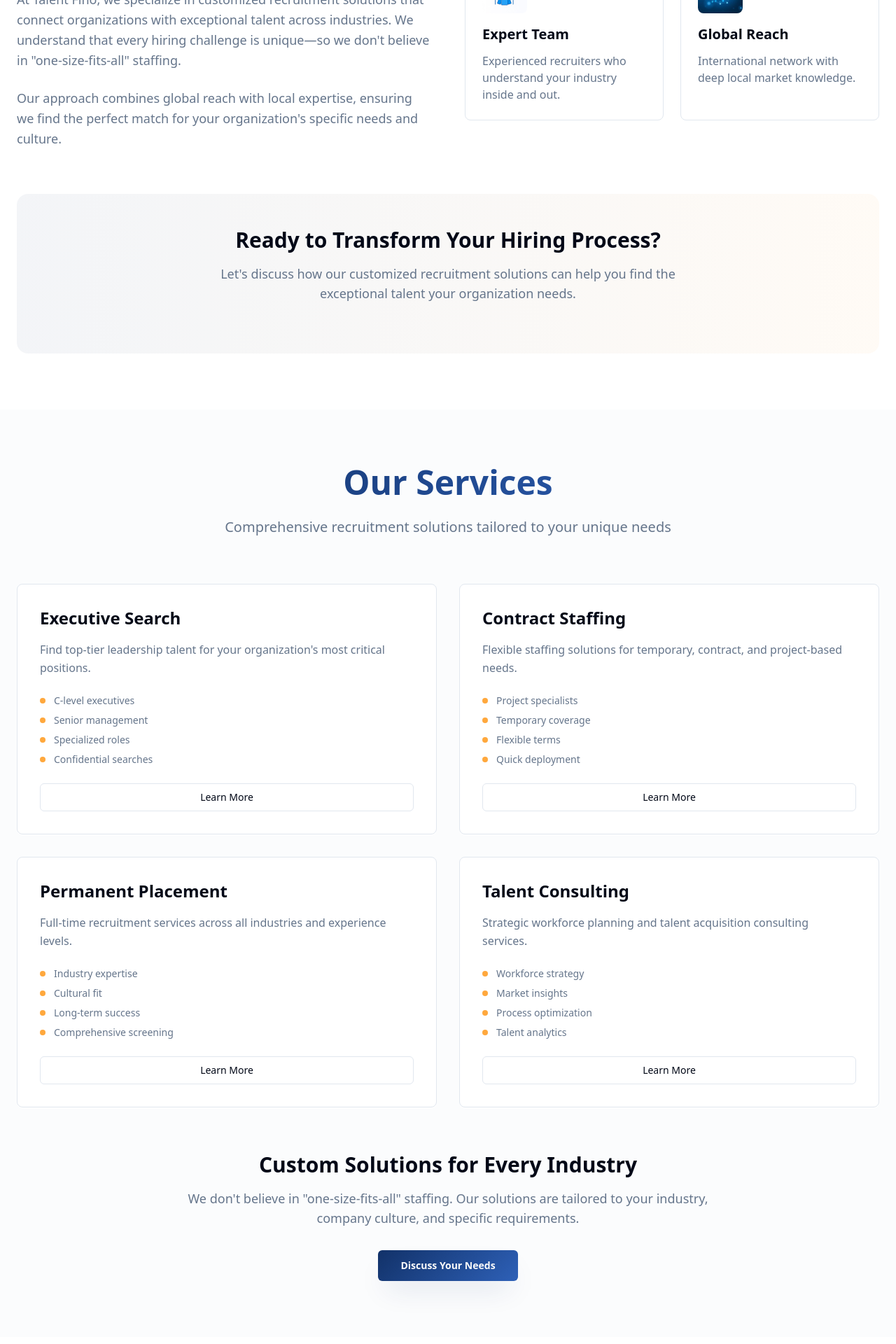
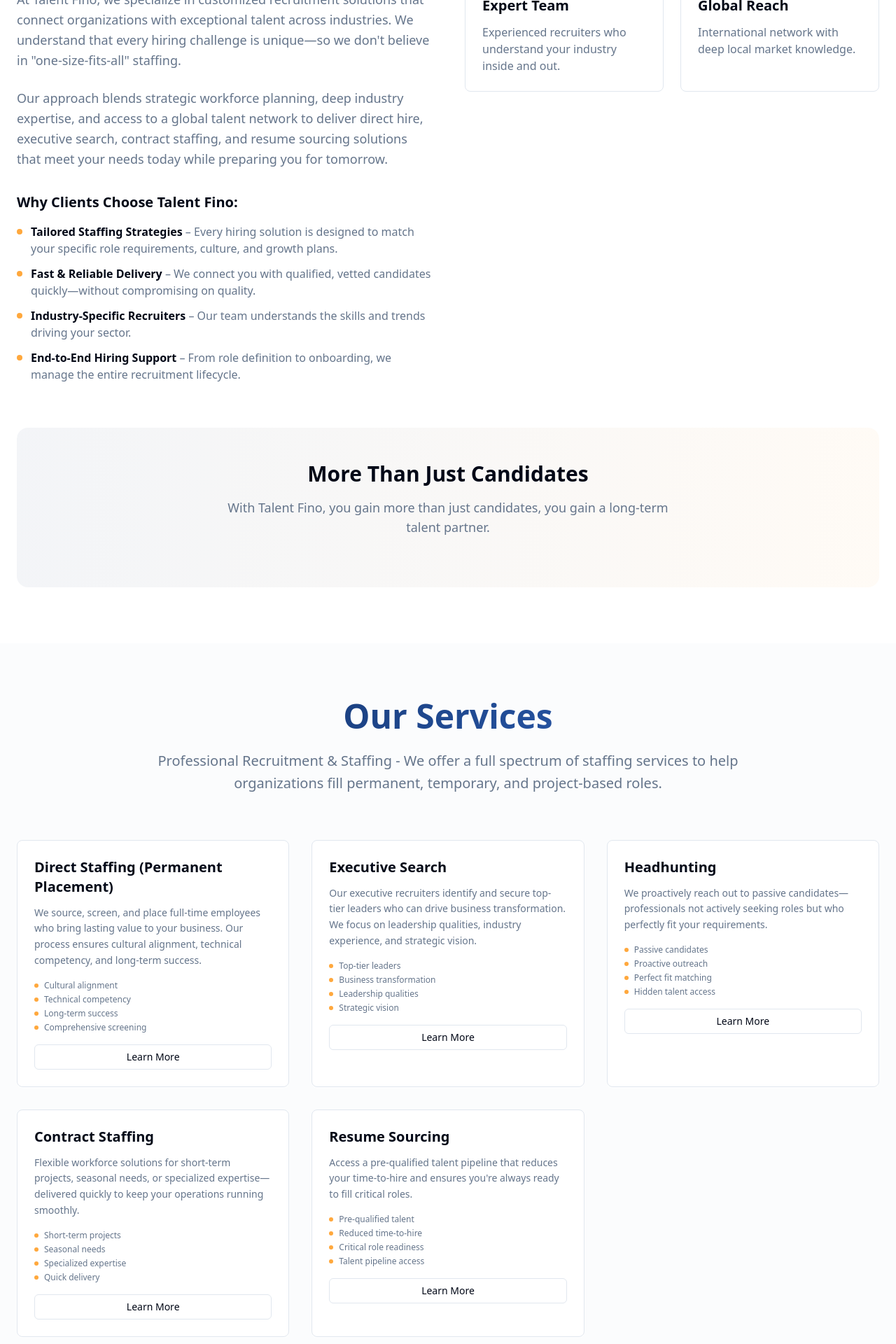
Before and after one commit to TalentFino/talent-fino-connect, a React (Vite) app: page / in a window 1280 px wide. Shown: the part 1160-3080 px from the top of the page at 70% size. Built offline with nearby package versions, Linux system fonts and the light colour scheme.

Commit message:
Update company page content
Add detailed content for About Us, Our Services, and Industries We Serve sections to the company page.

```diff
--- a/src/components/About.tsx
+++ b/src/components/About.tsx
@@ -15,7 +15,7 @@ const About = () => {
           </p>
         </div>
 
-        <div className="grid md:grid-cols-2 gap-12 items-center mb-16">
+        <div className="grid md:grid-cols-2 gap-12 items-start mb-16">
           <div className="animate-fade-up">
             <h3 className="text-3xl font-bold mb-6 text-foreground">
               We understand that every hiring challenge is unique
@@ -25,10 +25,33 @@ const About = () => {
               organizations with exceptional talent across industries. We understand that every
               hiring challenge is unique—so we don't believe in "one-size-fits-all" staffing.
             </p>
-            <p className="text-lg text-muted-foreground leading-relaxed">
-              Our approach combines global reach with local expertise, ensuring we find the
-              perfect match for your organization's specific needs and culture.
+            <p className="text-lg text-muted-foreground mb-8 leading-relaxed">
+              Our approach blends strategic workforce planning, deep industry expertise, and access
+              to a global talent network to deliver direct hire, executive search, contract staffing,
+              and resume sourcing solutions that meet your needs today while preparing you for tomorrow.
             </p>
+
+            <h4 className="text-xl font-semibold mb-4 text-foreground">
+              Why Clients Choose Talent Fino:
+            </h4>
+            <ul className="space-y-3 text-muted-foreground">
+              <li className="flex items-start">
+                <div className="w-2 h-2 bg-accent rounded-full mr-3 mt-2 flex-shrink-0"></div>
+                <span><span className="font-semibold text-foreground">Tailored Staffing Strategies</span> – Every hiring solution is designed to match your specific role requirements, culture, and growth plans.</span>
+              </li>
+              <li className="flex items-start">
+                <div className="w-2 h-2 bg-accent rounded-full mr-3 mt-2 flex-shrink-0"></div>
+                <span><span className="font-semibold text-foreground">Fast & Reliable Delivery</span> – We connect you with qualified, vetted candidates quickly—without compromising on quality.</span>
+              </li>
+              <li className="flex items-start">
+                <div className="w-2 h-2 bg-accent rounded-full mr-3 mt-2 flex-shrink-0"></div>
+                <span><span className="font-semibold text-foreground">Industry-Specific Recruiters</span> – Our team understands the skills and trends driving your sector.</span>
+              </li>
+              <li className="flex items-start">
+                <div className="w-2 h-2 bg-accent rounded-full mr-3 mt-2 flex-shrink-0"></div>
+                <span><span className="font-semibold text-foreground">End-to-End Hiring Support</span> – From role definition to onboarding, we manage the entire recruitment lifecycle.</span>
+              </li>
+            </ul>
           </div>
 
           <div className="grid grid-cols-1 sm:grid-cols-2 gap-6">
@@ -60,11 +83,10 @@ const About = () => {
 
         <div className="bg-gradient-to-r from-primary/5 to-accent/5 rounded-2xl p-8 md:p-12 text-center animate-fade-up">
           <h3 className="text-2xl md:text-3xl font-bold mb-4 text-foreground">
-            Ready to Transform Your Hiring Process?
+            More Than Just Candidates
           </h3>
           <p className="text-lg text-muted-foreground mb-6 max-w-2xl mx-auto">
-            Let's discuss how our customized recruitment solutions can help you find
-            the exceptional talent your organization needs.
+            With Talent Fino, you gain more than just candidates, you gain a long-term talent partner.
           </p>
         </div>
       </div>
--- /dev/null
+++ b/src/components/Industries.tsx
@@ -0,0 +1,83 @@
+import { Card } from "@/components/ui/card";
+
+const Industries = () => {
+  const industries = [
+    {
+      title: "Manufacturing Recruitment",
+      description: "Skilled workers, engineers, and operations leaders who keep production moving efficiently.",
+      icon: "⚙️"
+    },
+    {
+      title: "Automotive Staffing",
+      description: "Engineers, designers, and technicians for the evolving automotive landscape.",
+      icon: "🚗"
+    },
+    {
+      title: "Life Sciences & Healthcare",
+      description: "Specialists with technical knowledge and regulatory expertise.",
+      icon: "🔬"
+    },
+    {
+      title: "Aerospace & Defense",
+      description: "High-security, high-skill roles for mission-critical projects.",
+      icon: "✈️"
+    },
+    {
+      title: "Construction & Civil Engineering",
+      description: "From architects to site supervisors, we source professionals to deliver projects on time.",
+      icon: "🏗️"
+    },
+    {
+      title: "Environmental & Architecture",
+      description: "Talent for sustainable design, infrastructure, and environmental management.",
+      icon: "🌱"
+    },
+    {
+      title: "Financial Services",
+      description: "Analysts, compliance officers, and finance professionals to maintain growth and compliance.",
+      icon: "💼"
+    }
+  ];
+
+  return (
+    <section className="py-20 bg-background">
+      <div className="container mx-auto px-6">
+        <div className="max-w-4xl mx-auto text-center mb-16 animate-fade-up">
+          <h2 className="text-4xl md:text-5xl font-bold mb-6 bg-gradient-primary bg-clip-text text-transparent">
+            Industries We Serve
+          </h2>
+          <p className="text-xl text-muted-foreground leading-relaxed">
+            Sector-Specific Staffing Expertise - Our recruitment experts specialize in hiring across a variety of high-demand industries
+          </p>
+        </div>
+
+        <div className="grid md:grid-cols-2 lg:grid-cols-3 gap-6 mb-16">
+          {industries.map((industry, index) => (
+            <Card key={index} className="p-6 shadow-card hover:shadow-elegant transition-smooth animate-scale-in group hover:border-primary/20">
+              <div className="text-3xl mb-4">{industry.icon}</div>
+              <h3 className="text-lg font-bold mb-3 text-foreground group-hover:text-primary transition-smooth">
+                {industry.title}
+              </h3>
+              <p className="text-muted-foreground text-sm leading-relaxed">
+                {industry.description}
+              </p>
+            </Card>
+          ))}
+        </div>
+
+        <div className="bg-gradient-to-r from-primary/5 to-accent/5 rounded-2xl p-8 md:p-12 text-center animate-fade-up">
+          <h3 className="text-2xl md:text-3xl font-bold mb-4 text-foreground">
+            Industry Expertise That Delivers Results
+          </h3>
+          <p className="text-lg text-muted-foreground mb-6 max-w-3xl mx-auto">
+            Our sector-specific recruiters understand the unique challenges, skills requirements,
+            and market dynamics of your industry, ensuring we find candidates who can make an
+            immediate impact.
+          </p>
+        </div>
+      </div>
+    </section>
+  );
+};
+
+export default Industries;
--- a/src/components/Services.tsx
+++ b/src/components/Services.tsx
@@ -4,24 +4,29 @@ import { Button } from "@/components/ui/button";
 const Services = () => {
   const services = [
     {
+      title: "Direct Staffing (Permanent Placement)",
+      description: "We source, screen, and place full-time employees who bring lasting value to your business. Our process ensures cultural alignment, technical competency, and long-term success.",
+      features: ["Cultural alignment", "Technical competency", "Long-term success", "Comprehensive screening"]
+    },
+    {
       title: "Executive Search",
-      description: "Find top-tier leadership talent for your organization's most critical positions.",
-      features: ["C-level executives", "Senior management", "Specialized roles", "Confidential searches"]
+      description: "Our executive recruiters identify and secure top-tier leaders who can drive business transformation. We focus on leadership qualities, industry experience, and strategic vision.",
+      features: ["Top-tier leaders", "Business transformation", "Leadership qualities", "Strategic vision"]
+    },
+    {
+      title: "Headhunting",
+      description: "We proactively reach out to passive candidates—professionals not actively seeking roles but who perfectly fit your requirements.",
+      features: ["Passive candidates", "Proactive outreach", "Perfect fit matching", "Hidden talent access"]
     },
     {
       title: "Contract Staffing",
-      description: "Flexible staffing solutions for temporary, contract, and project-based needs.",
-      features: ["Project specialists", "Temporary coverage", "Flexible terms", "Quick deployment"]
+      description: "Flexible workforce solutions for short-term projects, seasonal needs, or specialized expertise—delivered quickly to keep your operations running smoothly.",
+      features: ["Short-term projects", "Seasonal needs", "Specialized expertise", "Quick delivery"]
     },
     {
-      title: "Permanent Placement",
-      description: "Full-time recruitment services across all industries and experience levels.",
-      features: ["Industry expertise", "Cultural fit", "Long-term success", "Comprehensive screening"]
-    },
-    {
-      title: "Talent Consulting",
-      description: "Strategic workforce planning and talent acquisition consulting services.",
-      features: ["Workforce strategy", "Market insights", "Process optimization", "Talent analytics"]
+      title: "Resume Sourcing",
+      description: "Access a pre-qualified talent pipeline that reduces your time-to-hire and ensures you're always ready to fill critical roles.",
+      features: ["Pre-qualified talent", "Reduced time-to-hire", "Critical role readiness", "Talent pipeline access"]
     }
   ];
 
@@ -33,28 +38,28 @@ const Services = () => {
             Our Services
           </h2>
           <p className="text-xl text-muted-foreground leading-relaxed">
-            Comprehensive recruitment solutions tailored to your unique needs
+            Professional Recruitment & Staffing - We offer a full spectrum of staffing services to help organizations fill permanent, temporary, and project-based roles.
           </p>
         </div>
 
-        <div className="grid md:grid-cols-2 gap-8 mb-16">
+        <div className="grid md:grid-cols-2 lg:grid-cols-3 gap-8 mb-16">
           {services.map((service, index) => (
-            <Card key={index} className="p-8 shadow-card hover:shadow-elegant transition-smooth animate-scale-in group">
-              <h3 className="text-2xl font-bold mb-4 text-foreground group-hover:text-primary transition-smooth">
+            <Card key={index} className="p-6 shadow-card hover:shadow-elegant transition-smooth animate-scale-in group">
+              <h3 className="text-xl font-bold mb-3 text-foreground group-hover:text-primary transition-smooth">
                 {service.title}
               </h3>
-              <p className="text-muted-foreground mb-6 leading-relaxed">
+              <p className="text-muted-foreground mb-4 leading-relaxed text-sm">
                 {service.description}
               </p>
-              <ul className="space-y-2 mb-6">
+              <ul className="space-y-1 mb-4">
                 {service.features.map((feature, featureIndex) => (
-                  <li key={featureIndex} className="flex items-center text-sm text-muted-foreground">
-                    <div className="w-2 h-2 bg-accent rounded-full mr-3"></div>
+                  <li key={featureIndex} className="flex items-center text-xs text-muted-foreground">
+                    <div className="w-1.5 h-1.5 bg-accent rounded-full mr-2"></div>
                     {feature}
                   </li>
                 ))}
               </ul>
-              <Button variant="outline" className="w-full group-hover:border-primary group-hover:text-primary transition-smooth">
+              <Button variant="outline" size="sm" className="w-full group-hover:border-primary group-hover:text-primary transition-smooth">
                 Learn More
               </Button>
             </Card>
@@ -63,14 +68,14 @@ const Services = () => {
 
         <div className="text-center animate-fade-up">
           <h3 className="text-2xl md:text-3xl font-bold mb-4 text-foreground">
-            Custom Solutions for Every Industry
+            Full Spectrum Staffing Solutions
           </h3>
           <p className="text-lg text-muted-foreground mb-8 max-w-3xl mx-auto">
-            We don't believe in "one-size-fits-all" staffing. Our solutions are tailored to your
-            industry, company culture, and specific requirements.
+            From permanent placements to contract staffing, we deliver the right talent
+            solutions to meet your unique business requirements.
           </p>
           <Button variant="hero" size="lg">
-            Discuss Your Needs
+            Discuss Your Staffing Needs
           </Button>
         </div>
       </div>
--- a/src/pages/Index.tsx
+++ b/src/pages/Index.tsx
@@ -2,6 +2,7 @@ import Header from "@/components/Header";
 import Hero from "@/components/Hero";
 import About from "@/components/About";
 import Services from "@/components/Services";
+import Industries from "@/components/Industries";
 import Contact from "@/components/Contact";
 import Footer from "@/components/Footer";
 
@@ -12,6 +13,7 @@ const Index = () => {
       <Hero />
       <About />
       <Services />
+      <Industries />
       <Contact />
       <Footer />
     </div>
```
